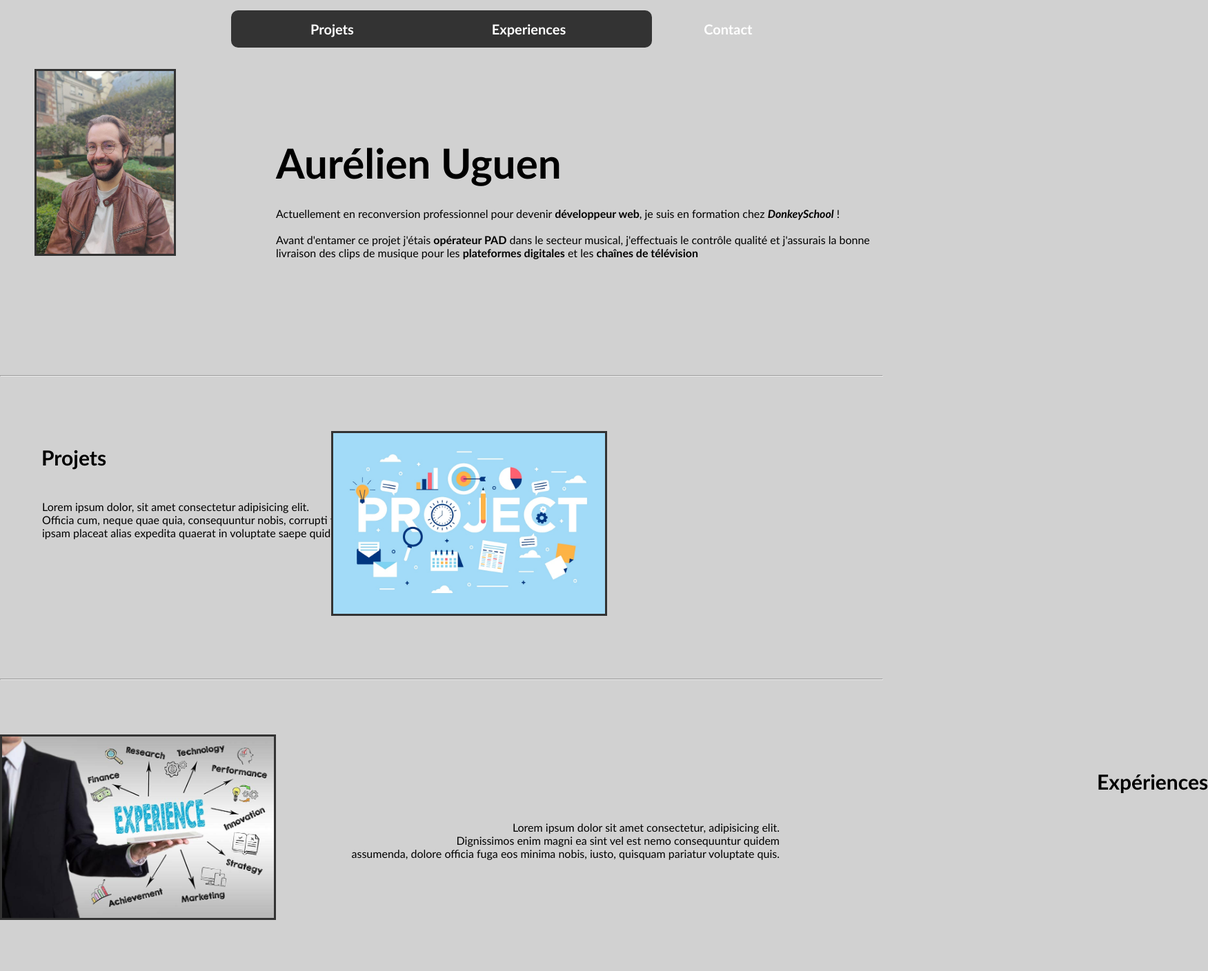
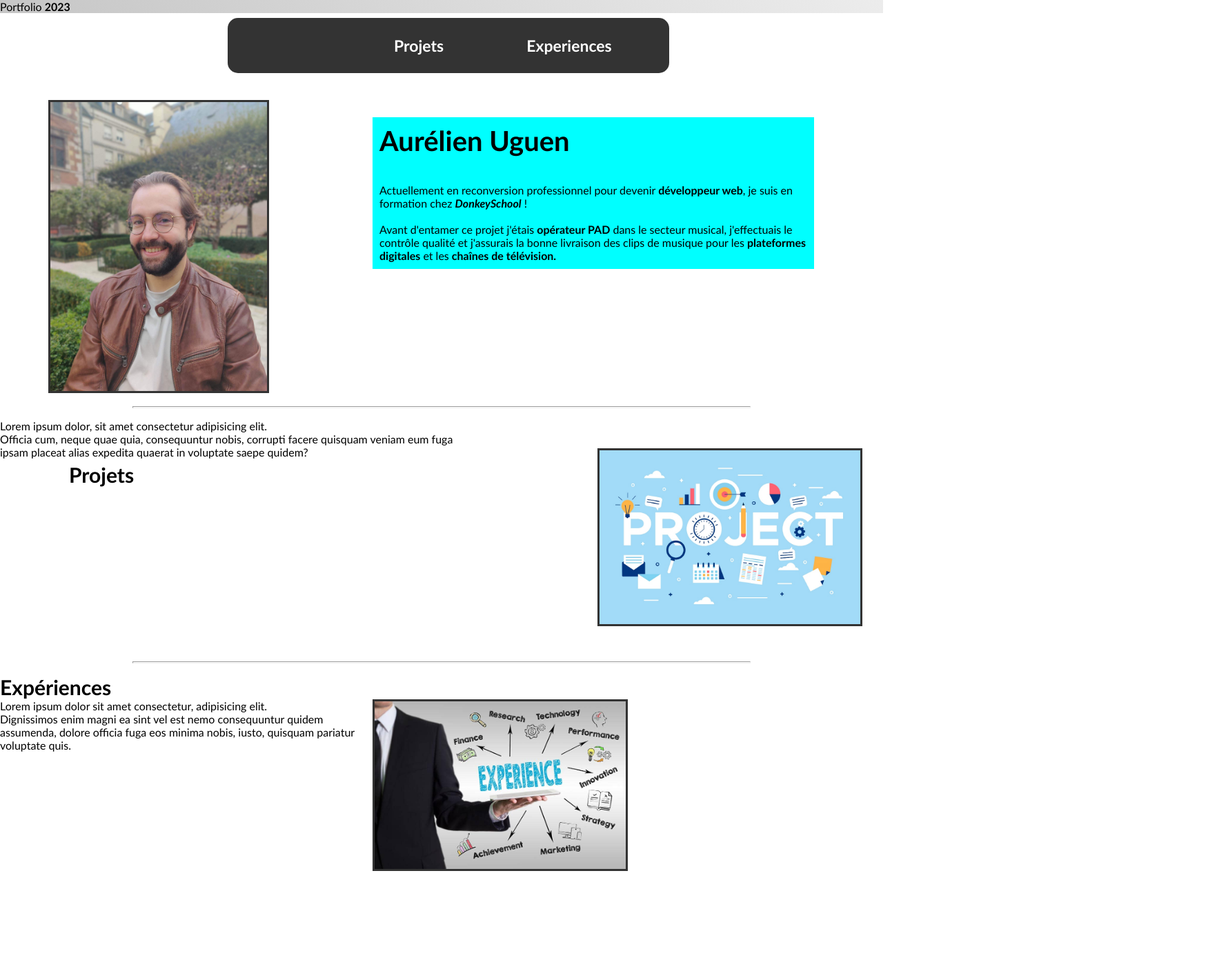
Before and after one commit to AurelienUguen/Portfolio-Aurelien-Uguen, a plain HTML site: page index.html in a window 1280 px wide. Shown: the top 1408 px of the page at 69% size, 1751 px wide, since content can reach past the window. Drawn offline with Linux system fonts and the light colour scheme.

Commit message:
Improve CSS

```diff
--- a/index.html
+++ b/index.html
@@ -8,30 +8,32 @@
     <title>Aurélien Uguen | Apprenti Développeur Web</title>
 </head>
 
-<body class="lineargradient">
+<body>
    <header>
-        <div class="photoaurelien">
-            <img src="ressources/PhotoAurelien_2.JPG" alt="PhotoAurelienUguen">
+        <div>
+            <img src="ressources/PhotoAurelien_2.JPG" alt="PhotoAurelienUguen" width="300px">
         </div>
-        <h1>Aurélien Uguen</h1>
-        <p>Actuellement en reconversion professionnel pour devenir <strong>développeur web</strong>, je suis en formation chez <strong><i>DonkeySchool</i></strong> ! <br><br> Avant d'entamer ce projet j'étais <strong>opérateur PAD</strong> dans le secteur musical, j'effectuais le contrôle qualité et j'assurais la bonne livraison des clips de musique pour les <strong>plateformes digitales</strong> et les <strong>chaînes de télévision</strong></p>
-        <nav>
+        <div class="headercontent">
+            <h1>Aurélien Uguen</h1>
+            <br><br>
+            <p>Actuellement en reconversion professionnel pour devenir <strong>développeur web</strong>, je suis en formation chez <strong><i>DonkeySchool</i></strong> ! <br><br> Avant d'entamer ce projet j'étais <strong>opérateur PAD</strong> dans le secteur musical, j'effectuais le contrôle qualité et j'assurais la bonne livraison des clips de musique pour les <strong>plateformes digitales</strong> et les <strong>chaînes de télévision.</strong></p>
+        </div>
+        <nav class="topbar">
             <ul>
-                <li><a href="#">Projets</a></li>
-                <li><a href="#">Experiences</a></li>
-                <li><a href="#">Contact</a></li>
+                <li class="navbar"><a href="#">Projets</a></li>
+                <li class="navbar"><a href="#">Experiences</a></li>
+                <li class="navbar"><a href="#">Contact</a></li>
             </ul>
         </nav>
+
     </header>
 
     <section class="projets">
         <br><hr><br>
         <h2>Projets</h2>
         <div class="contenu">
-            <div class="droite">
-                <p>Lorem ipsum dolor, sit amet consectetur adipisicing elit. <br> Officia cum, neque quae quia, consequuntur nobis, corrupti facere quisquam veniam eum fuga <br> ipsam placeat alias expedita quaerat in voluptate saepe quidem?</p>
-            </div>
-            <div class="gauche"><img src="ressources/Projet.jpg" alt="ImageProjet"></div>
+            <p>Lorem ipsum dolor, sit amet consectetur adipisicing elit. <br> Officia cum, neque quae quia, consequuntur nobis, corrupti facere quisquam veniam eum fuga <br> ipsam placeat alias expedita quaerat in voluptate saepe quidem?</p>
+            <div class="droite"><img src="ressources/Projet.jpg" alt="ImageProjet" width="400px"></div>
         </div>
     </section>
 
@@ -40,10 +42,10 @@
         <br><hr><br>
         <h2>Expériences</h2>
         <div class="contenu">
-            <div class="gauche">
+            <div class="droite">
                 <p>Lorem ipsum dolor sit amet consectetur, adipisicing elit. <br> Dignissimos enim magni ea sint vel est nemo consequuntur quidem <br> assumenda, dolore officia fuga eos minima nobis, iusto, quisquam pariatur voluptate quis.</p>
             </div>
-            <div class="droite"><img src="ressources/experience.jpg" alt="ImageExperiences"></div>
+            <div class="gauche"><img src="ressources/experience.jpg" alt="ImageExperiences" width="400px"></div>
         </div>
     </section>
 
--- a/style.css
+++ b/style.css
@@ -8,8 +8,16 @@
     text-decoration: none;
 }
 
+hr {
+    position: absolute;
+    left: 15%;
+    width: 70%;
+    height: 3px;
+}
+
 html {
-    background-color: #d1d1d1;
+    background: linear-gradient(45deg,rgb(198, 198, 198),rgb(236, 236, 236));
+    background-repeat: no-repeat;
 }
 
 /* Heaader Style */
@@ -17,43 +25,44 @@ html {
 header {
     display: flex;
     position: relative;
-    width: 100%;
 }
 
 header img {
     position: absolute;
-    top: 100px;
+    top: 125px;
     left: 50px;
-    width: 16%;
+    width: 25%;
     border: 3px solid #333333;
+    margin: 20px;
 }
 
-h1 {
+.headercontent {
     position: absolute;
-    top: 200px;
-    left: 400px;
-    font-size: 60px;
-    font-weight: 900;
+    top: 150px;
+    right: 80px;
+    width: 50%;
+    background-color: aqua;
+    margin: 20px;
+    padding: 10px;
 }
 
-header p {
-    position: absolute;
-    top: 300px;
-    left: 400px
+.headercontent h1 {
+    font-size: 40px;
 }
 
 /* Navigation bar style */
 
 nav {
+    display: flex;
     position: fixed;
+    top: 1em;
     left: 25%;
-    right: 25%;
-    margin: 15px;
-    display: flex;
-    justify-content: space-around;
+    width: 50%;
     background-color: #333333;
-    border-radius: 10px;
-    padding: 15px;
+    justify-content: center;
+    border-radius: 15px;
+    margin: 10px;
+    padding: 10px;
     z-index: 6;
 }
 
@@ -61,13 +70,15 @@ nav ul {
     display: flex;
     align-items: center;
     justify-content: space-around;
+    width: 50%;
+    padding: 16px;
 }
 
 nav li a {
-    margin: 100px;
-    font-size: 20px;
+    font-size: 23px;
     font-weight: bold;
     cursor: pointer;
+    margin: 60px;
     color: white;
 }
 
@@ -75,105 +86,60 @@ nav li a:hover {
     text-decoration: overline;
 }
 
-/* Sections Style */
+/* Style du contenu */
+
+.contenu {
+    margin: 0 auto;
+    display: flex;
+}
+
+section h2 {
+    font-size: 30px;
+}
 
 section {
     position: relative;
-    top: 525px
+    top: 570px;
 }
 
 section img {
-    width: 400px;
+    border: 3px solid #333333;
+    width: 50%;
 }
 
-.contenu {
-    margin: 0 auto;
-    max-width: 1400px;
-    display: flex;
-    height: 400px;
+/* Style de la section projets */
+
+.projets {
+    position: absolute;
+    width: 100%;
+    height: auto;
 }
 
-/* Projets section style */
-
-
 .projets h2 {
-    display: inline-block;
     position: absolute;
-    top: 4em;
-    left: 2em;
-    font-size:30px ;
-}
-
-.projets p {
-    position: absolute;
-    top: 200px;
-    left: 61px;
-    text-align: left;
+    top: 100px;
+    left: 100px;
 }
 
 .projets img {
     position: absolute;
-    top: 100px;
-    right: 400px;
-    border: 3px solid #333333;
+    top: 80px;
+    right: 30px;
+    width: 30%;
 }
 
-/* Experiences section style */
+/* Style de la section expériences */
 
-.experiences h2 {
-    display: inline-block;
+.experiences {
     position: absolute;
-    top: 5em;
-    left: 53em;
-    font-size: 30px;
+    width: 100%;
+    top: 940px;
 }
 
-.experiences p {
+/* Style de la section Contact */
+
+.contact {
     position: absolute;
-    top: 225px;
-    right: 150px;
-    text-align: right;
+    width: 100%;
+    top: 4000px;
 }
-
-.experiences img {
-    position: absolute;
-    top: 100px;
-    left:auto;
-    border: 3px solid #333333;
-}
-
-/* Contact section style */
-
-.contact h2 {
-    display: inline-block;
-    position: absolute;
-    top: 100px;
-    left: 50px;
-    font-size: 30px;
-}
-
-.contact p {
-    position: absolute;
-    top: 150px;
-    left: 50px;
-}
-
-.contact form {
-    position: absolute;
-    left: 750px;
-}
-
-/* Footer style */
-
-footer {
-    display: flex;
-    position: relative;
-    top: 600px;
-    height: 15px;
-}
-
-footer p {
-    position: absolute;
-    bottom : 45px;
-    left: 1000px;
-}
```
